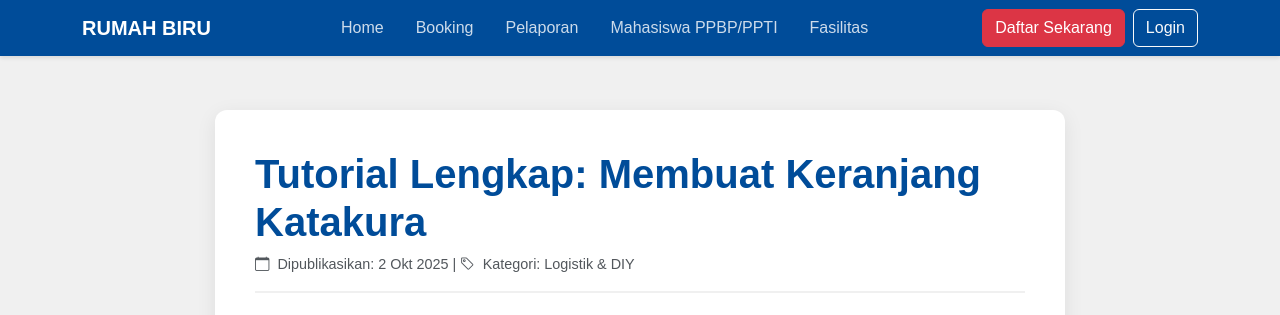
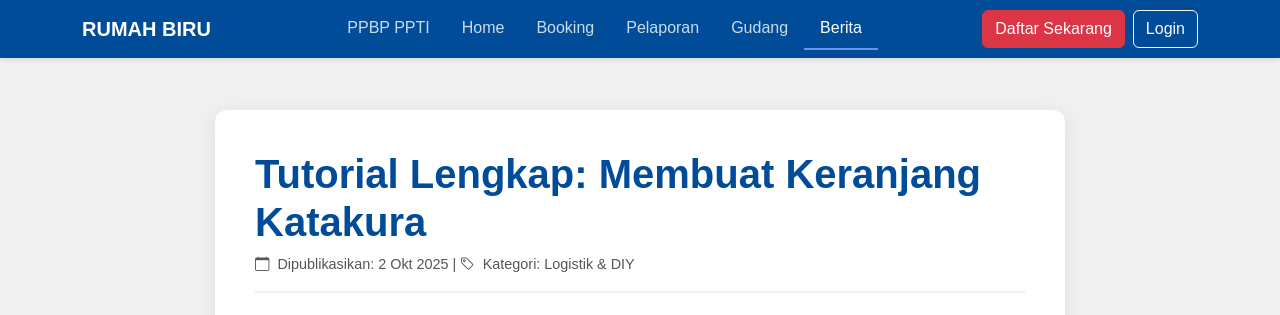
Before and after one commit to Tinyasli12/Website-Harmoni, a plain HTML site: page detail-berita.html in a window 1280 px wide. Shown: the top 315 px of the page. Drawn offline with nearby package versions, Linux system fonts and the light colour scheme.

Commit message:
Deskripsi singkat tentang perubahan yang baru saja saya lakukan

```diff
--- a/detail-berita.html
+++ b/detail-berita.html
@@ -83,11 +83,12 @@
             <a class="navbar-brand text-white fw-bold" href="index.html">RUMAH BIRU</a>
             <div class="collapse navbar-collapse" id="mainNavbar">
                 <ul class="navbar-nav mx-auto mb-2 mb-lg-0">
-                    <li class="nav-item"><a class="nav-link" href="index.html">Home</a></li>
-                    <li class="nav-item"><a class="nav-link" href="booking.html">Booking</a></li>
-                    <li class="nav-item"><a class="nav-link" href="report.html">Pelaporan</a></li>
-                    <li class="nav-item"><a class="nav-link" href="about-students.html">Mahasiswa PPBP/PPTI</a></li>
-                    <li class="nav-item"><a class="nav-link" href="#">Fasilitas</a></li>
+                    <li class="nav-item"><a href="ppbp_ppti.html" class="nav-link">PPBP PPTI</a></li>
+                    <li class="nav-item"><a href="index.html" class="nav-link">Home</a></li>
+                    <li class="nav-item"><a href="booking.html" class="nav-link">Booking</a></li>
+                    <li class="nav-item"><a href="laporan.html" class="nav-link">Pelaporan</a></li>
+                    <li class="nav-item"><a href="gudang.html" class="nav-link">Gudang</a></li>
+                    <li class="nav-item"><a href="berita.html" class="nav-link active" aria-current="page">Berita</a></li>
                 </ul>
                 <div class="d-flex">
                     <a href="register.html" class="btn btn-danger me-2">Daftar Sekarang</a>
```
Also changed, not shown: booking.html (+1 -1 lines), detail-booking.html (+1 -1 lines), gudang.html (+1 -1 lines), index.html (+1 -1 lines), ppbp_ppti.html (+1 -1 lines).
